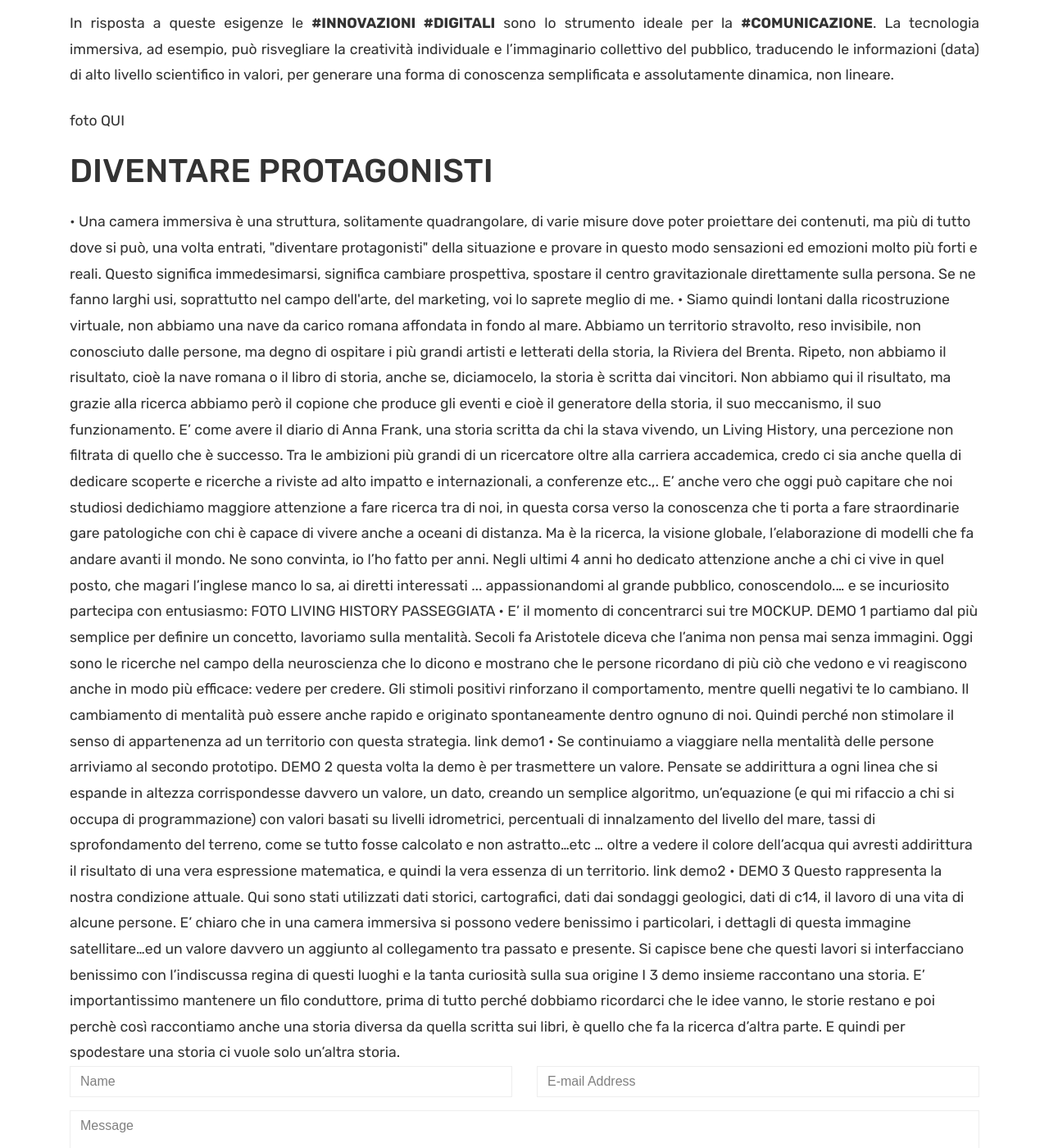
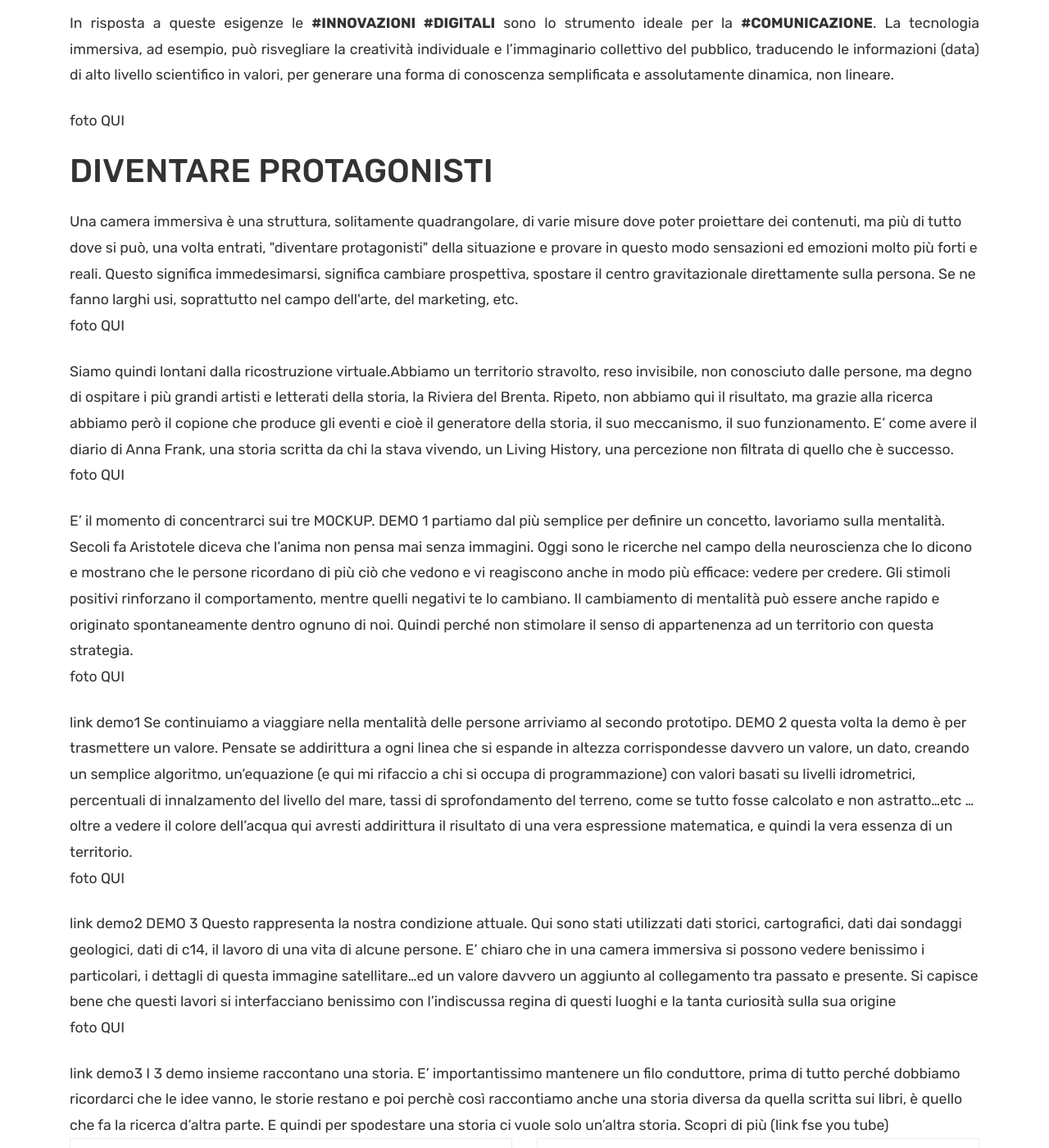
Before and after one commit to valrem93/SantIlarioeilBrenta_test, a Jekyll site: the page built from docs/heritage.html, in a window 1280 px wide and 1400 px high, scrolled down 1829 px. Shown: the whole window at 82% size. Built offline with Jekyll 4.4.1, drawn with Linux system fonts in a browser that asks for light colours; some of the changed text lies outside the part shown.

Commit message:
Update heritage.html

```diff
--- a/docs/heritage.html
+++ b/docs/heritage.html
@@ -54,43 +54,46 @@ per generare una forma di conoscenza semplificata e assolutamente dinamica, non
 <p>foto QUI </p>
 
  <h1>DIVENTARE PROTAGONISTI</h1>
-•	Una camera immersiva è una struttura, solitamente quadrangolare, di varie misure dove poter proiettare dei contenuti, ma più di tutto dove si può, una volta entrati, "diventare protagonisti"
-della situazione e provare in questo modo sensazioni ed emozioni molto più forti e reali. Questo significa immedesimarsi, significa cambiare prospettiva, spostare il centro gravitazionale direttamente sulla persona. Se ne fanno larghi usi, soprattutto nel campo dell'arte, del marketing, voi lo saprete meglio di me.
+Una camera immersiva è una struttura, solitamente quadrangolare, di varie misure dove poter proiettare dei contenuti, ma più di tutto dove si può, una volta entrati,
+"diventare protagonisti" della situazione e provare in questo modo sensazioni ed emozioni molto più forti e reali. Questo significa immedesimarsi, significa cambiare
+prospettiva, spostare il centro gravitazionale direttamente sulla persona. Se ne fanno larghi usi, soprattutto nel campo dell'arte, del marketing, etc.
 
-•	Siamo quindi lontani dalla ricostruzione virtuale, non abbiamo una nave da carico romana affondata in fondo al mare. Abbiamo un territorio stravolto,
-reso invisibile, non conosciuto dalle persone, ma degno di ospitare i più grandi artisti e letterati della storia, la Riviera del Brenta.
-Ripeto, non abbiamo il risultato, cioè la nave romana o il libro di storia, anche se, diciamocelo, la storia è scritta dai vincitori.
-Non abbiamo qui il risultato, ma grazie alla ricerca abbiamo però il copione che produce gli eventi e cioè il generatore della storia,
+<p>foto QUI </p>
+
+Siamo quindi lontani dalla ricostruzione virtuale.Abbiamo un territorio stravolto, reso invisibile, non conosciuto dalle persone, ma degno di ospitare i più
+grandi artisti e letterati della storia, la Riviera del Brenta.
+Ripeto, non abbiamo qui il risultato, ma grazie alla ricerca abbiamo però il copione che produce gli eventi e cioè il generatore della storia,
 il suo meccanismo, il suo funzionamento. E’ come avere il diario di Anna Frank, una storia scritta da chi la stava vivendo, un Living History,
 una percezione non filtrata di quello che è successo.
 
-Tra le ambizioni più grandi di un ricercatore oltre alla carriera accademica, credo ci sia anche quella di dedicare scoperte e ricerche a
-riviste ad alto impatto e internazionali, a conferenze etc.,. E’ anche vero che oggi può capitare che noi studiosi dedichiamo maggiore attenzione
-a fare ricerca tra di noi, in questa corsa verso la conoscenza che ti porta a fare straordinarie gare patologiche con chi è capace di vivere anche
-a oceani di distanza. Ma è la ricerca, la visione globale, l’elaborazione di modelli che fa andare avanti il mondo. Ne sono convinta, io l’ho fatto per anni.
-Negli ultimi 4 anni ho dedicato attenzione anche a chi ci vive in quel posto, che magari l’inglese manco lo sa, ai diretti interessati ...
-appassionandomi al grande pubblico, conoscendolo.… e se incuriosito partecipa con entusiasmo: FOTO LIVING HISTORY PASSEGGIATA
-•	E’ il momento di concentrarci sui tre MOCKUP.
+<p>foto QUI </p>
+
+E’ il momento di concentrarci sui tre MOCKUP.
 DEMO 1 partiamo dal più semplice per definire un concetto, lavoriamo sulla mentalità. Secoli fa Aristotele diceva che l’anima non
 pensa mai senza immagini. Oggi sono le ricerche nel campo della neuroscienza che lo dicono e mostrano che le persone ricordano di più ciò
 che vedono e vi reagiscono anche in modo più efficace: vedere per credere. Gli stimoli positivi rinforzano il comportamento, mentre quelli negativi
 te lo cambiano. Il cambiamento di mentalità può essere anche rapido e originato spontaneamente dentro ognuno di noi.
 Quindi perché non stimolare il senso di appartenenza ad un territorio con questa strategia.
+
+<p>foto QUI </p>
 link demo1
 
-
-•	Se continuiamo a viaggiare nella mentalità delle persone arriviamo al secondo prototipo.
+Se continuiamo a viaggiare nella mentalità delle persone arriviamo al secondo prototipo.
 DEMO 2 questa volta la demo è per trasmettere un valore. Pensate se addirittura a ogni linea che si espande in altezza corrispondesse
 davvero un valore, un dato, creando un semplice algoritmo, un’equazione (e qui mi rifaccio a chi si occupa di programmazione) con valori basati su
 livelli idrometrici, percentuali di innalzamento del livello del mare, tassi di sprofondamento del terreno, come se tutto fosse calcolato e non astratto…etc …
 oltre a vedere il colore dell’acqua qui avresti addirittura il risultato di una vera espressione matematica, e quindi la vera essenza di un territorio.
+
+<p>foto QUI </p>
 link demo2
 
-•	DEMO 3 Questo rappresenta la nostra condizione attuale. Qui sono stati utilizzati dati storici, cartografici, dati dai sondaggi geologici,
+DEMO 3 Questo rappresenta la nostra condizione attuale. Qui sono stati utilizzati dati storici, cartografici, dati dai sondaggi geologici,
 dati di c14, il lavoro di una vita di alcune persone. E’ chiaro che in una camera immersiva si possono vedere benissimo i particolari,
 i dettagli di questa immagine satellitare…ed un valore davvero un aggiunto al collegamento tra passato e presente.
 Si capisce bene che questi lavori si interfacciano benissimo con l’indiscussa regina di questi luoghi e la tanta curiosità sulla sua origine
 
+<p>foto QUI </p>
+link demo3
 
 I 3 demo insieme raccontano una storia.
 E’ importantissimo mantenere un filo conduttore, prima di tutto perché dobbiamo ricordarci che le idee vanno, le storie restano
@@ -99,7 +102,7 @@ E quindi per spodestare una storia ci vuole solo un’altra storia.
 
 
 
-
+Scopri di più (link fse you tube)
 
 
 
```
Also changed, not shown: other parts of docs/heritage.html (+1 -1 lines).
